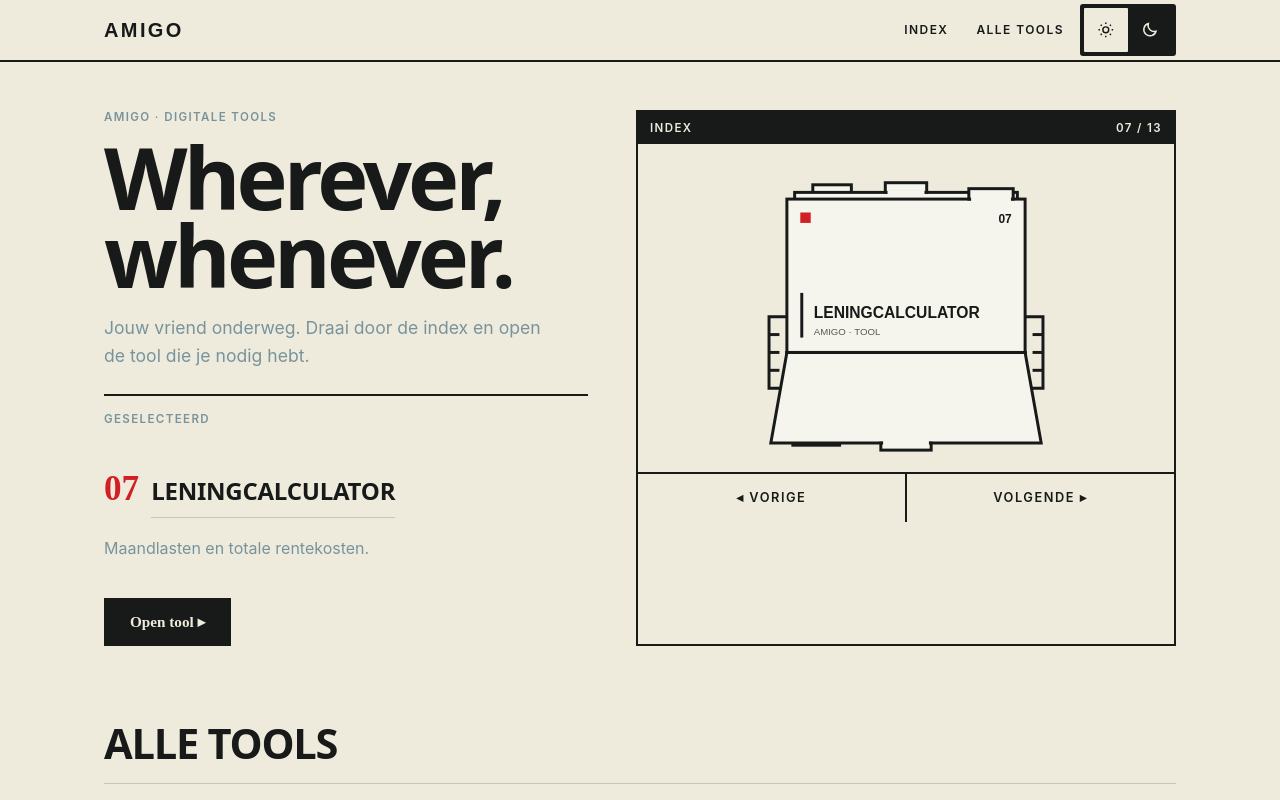
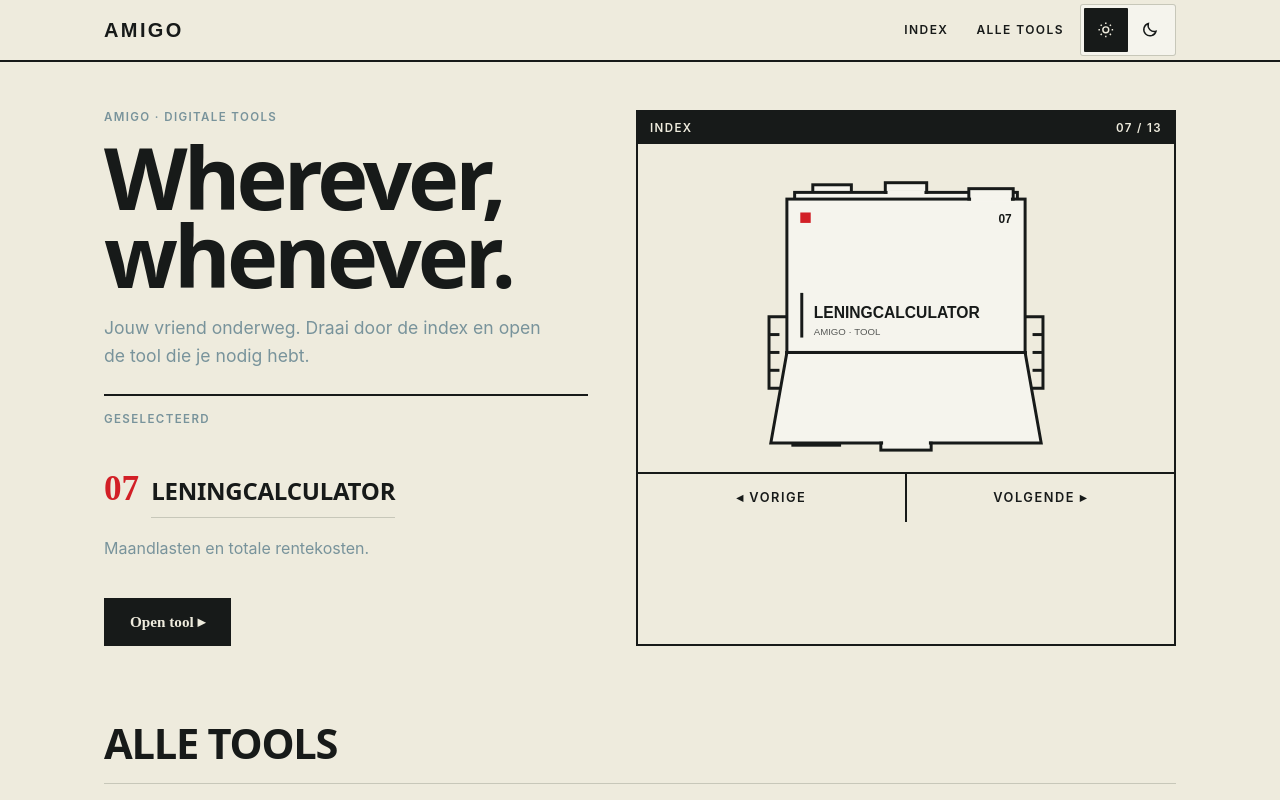
Before and after one commit to Onlec/AMIGO, a React (Vite) app: page / in a window 1280 px wide. Shown: the top 800 px of the page. Built offline with nearby package versions, Linux system fonts and the light colour scheme; no server answers; a web font is replaced by a local one.

Commit message:
Invert active toggle colors across light and dark themes

```diff
--- a/src/styles/segmented-control.css
+++ b/src/styles/segmented-control.css
@@ -1,6 +1,7 @@
 .segmented-control {
-  --segment-active-bg: var(--bg);
-  --segment-active-ink: var(--ink);
+  --segment-active-bg: var(--ink);
+  --segment-active-ink: var(--bg);
+  --segment-option-ink: var(--ink);
   position: relative;
   isolation: isolate;
   display: inline-grid;
@@ -8,7 +9,8 @@
   max-width: 100%;
   padding: 4px;
   border-radius: 3px;
-  background: var(--ink);
+  background: var(--surface);
+  box-shadow: inset 0 0 0 1px var(--border);
   vertical-align: middle;
 }
 
```
